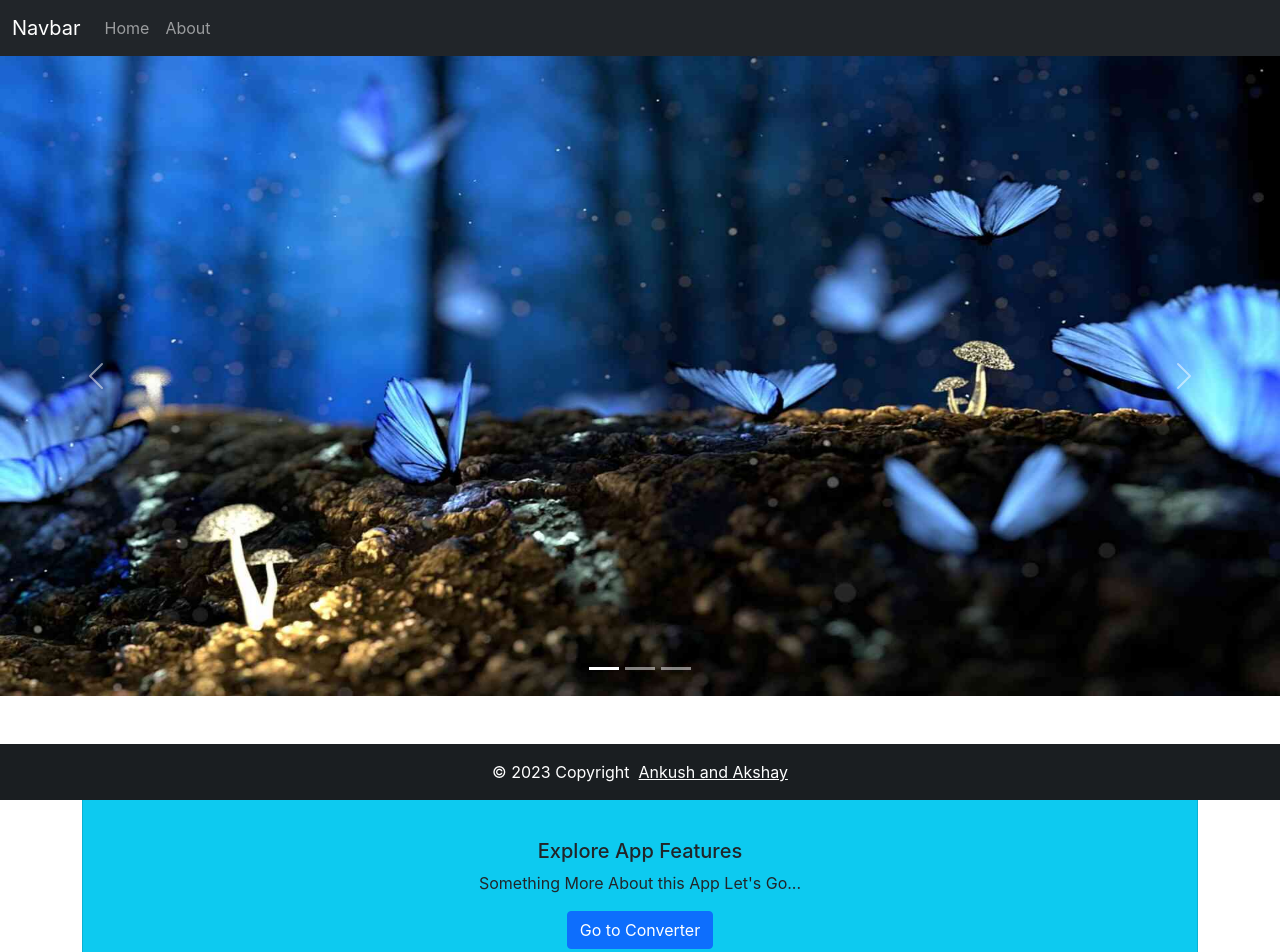
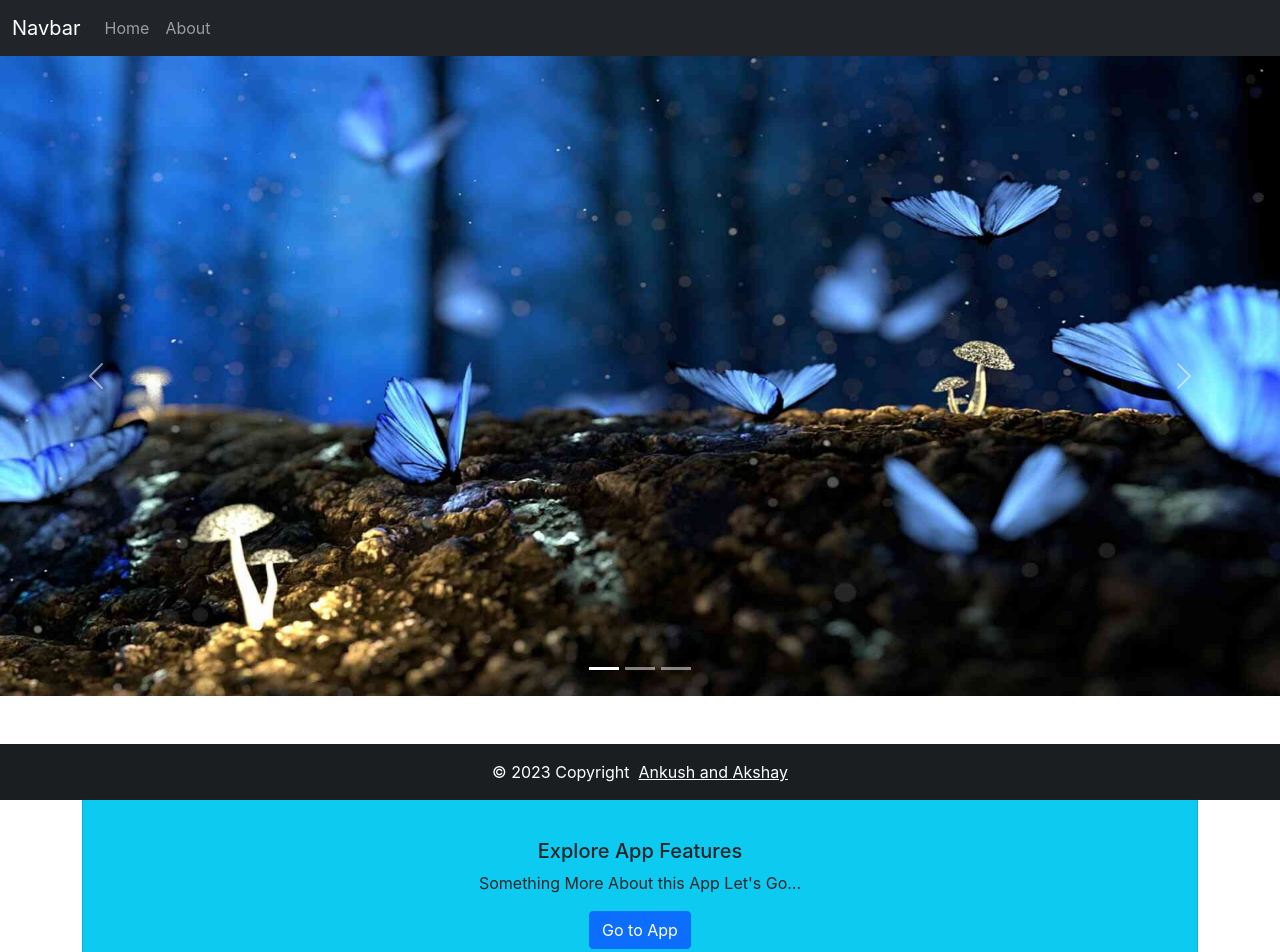
Before and after one commit to ankushbkadam/reactjs-tools, a React (Create React App) app: page / in a window 1280 px wide. Shown: the top 952 px of the page. Built offline with nearby package versions, Linux system fonts and the light colour scheme.

Commit message:
changes done

```diff
--- a/src/Components/Home/index.tsx
+++ b/src/Components/Home/index.tsx
@@ -10,7 +10,7 @@ const Home = () => {
                <div className="card-body p-5">
                   <h5 className="card-title">Explore App Features</h5>
                   <p className="card-text">Something More About this App Let's Go...</p>
-                  <a href={ROUTES.CONVERTER} className="btn btn-primary">Go to Converter</a>
+                  <a href={ROUTES.CONVERTER} className="btn btn-primary">Go to App</a>
                </div>
             </div>
          </section>
```
